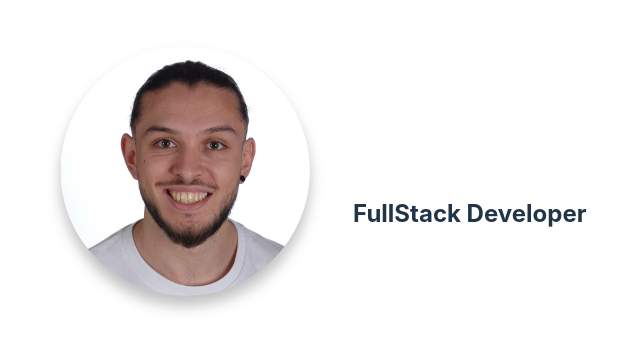
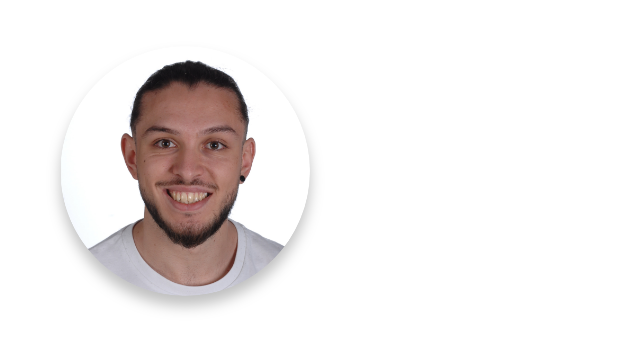
Before and after one commit to Lerzih/Porfolio, a React (Vite) app: page / in a window 1280 px wide. Shown: the part 226-576 px from the top of the page, without its empty margins (9-649 px from the left). Built offline with nearby package versions, Linux system fonts and the light colour scheme.

Commit message:
[:lipstick:] Update Header component styles

```diff
--- a/src/css/Header.css
+++ b/src/css/Header.css
@@ -1,7 +1,10 @@
 header {
+  width: 100%;
   padding: 10%;
   display: flex;
   gap: 20px;
+  justify-content: center;
+  align-items: center;
 }
 
 @media (max-width: 620px) {
@@ -9,7 +12,6 @@ header {
     width: -webkit-fill-available;
   }
   header {
-    width: 100%;
     padding: 10%;
     display: flex;
     gap: 20px;
@@ -33,7 +35,8 @@ header {
 }
 
 .titleProfession {
-  text-align: center;
+  color: #fff;
+  text-align: left;
 }
 
 .profile-picture {
```
